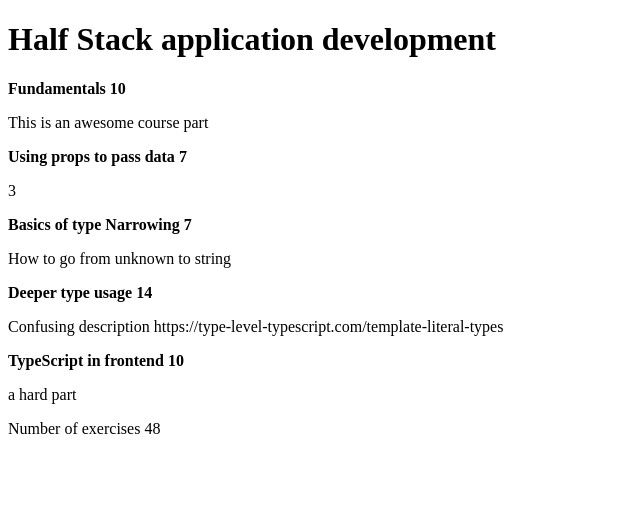
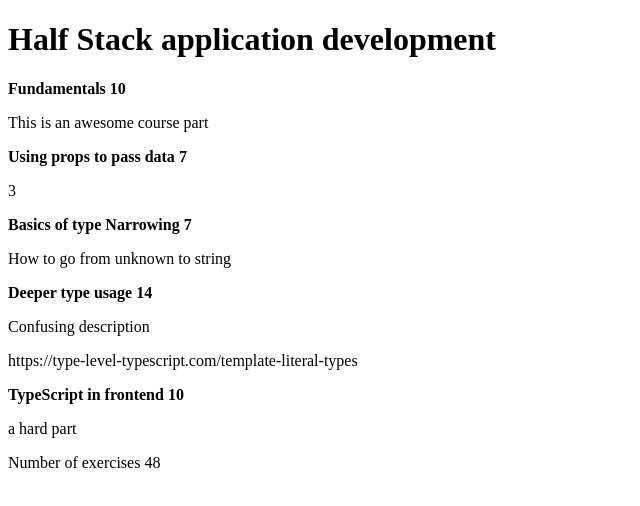
Before and after one commit to tyj916/fs-typescript, a React (Vite) app in the folder course/: page / in a window 1280 px wide. Shown: the top 506 px of the page, without its empty margins (0-640 px from the left). Built offline with nearby package versions, Linux system fonts and the light colour scheme.

Commit message:
Add switch case-based exhaustive type checking to Part component

```diff
--- a/course/src/components/Content.tsx
+++ b/course/src/components/Content.tsx
@@ -6,32 +6,11 @@ interface ContentProps {
 }
 
 const Content = ({ courseParts }: ContentProps) => {
-  const assertNever = (value: never): never => {
-    throw new Error(
-      `Unhandled discriminated union member: ${JSON.stringify(value)}`
-    );
-  };
-
   return (
     <div>
-      {courseParts.map(part => {
-        switch (part.kind) {
-          case 'basic':
-            return <div key={part.name}>
-              <Part part={part} /> {part.description}
-            </div>
-          case 'group':
-            return <div key={part.name}>
-              <Part part={part} /> {part.groupProjectCount}
-            </div>
-          case 'background':
-            return <div key={part.name}>
-              <Part part={part} /> {part.description} {part.backgroundMaterial}
-            </div>
-          default:
-            return assertNever(part);
-        }
-      })}
+      {courseParts.map(part => (
+        <Part part={part} />
+      ))}
     </div>
   )
 }
--- a/course/src/components/Part.tsx
+++ b/course/src/components/Part.tsx
@@ -1,15 +1,40 @@
-import type { CoursePart } from "../types";
+import type { CoursePartBase, CoursePart } from "../types";
 
 interface PartProps {
   part: CoursePart;
 }
 
+const PartBase = ({ name, exerciseCount }: CoursePartBase) => {
+  return <p><strong>{name} {exerciseCount}</strong></p>
+}
+
 const Part = ({ part }: PartProps) => {
-  return (
-    <div>
-      <p><strong>{part.name} {part.exerciseCount}</strong></p>
-    </div>
-  )
+  const assertNever = (value: never): never => {
+    throw new Error(
+      `Unhandled discriminated union member: ${JSON.stringify(value)}`
+    );
+  };
+
+  switch (part.kind) {
+    case 'basic':
+      return <div key={part.name}>
+        <PartBase name={part.name} exerciseCount={part.exerciseCount} />
+        <p>{part.description}</p>
+      </div>
+    case 'group':
+      return <div key={part.name}>
+        <PartBase name={part.name} exerciseCount={part.exerciseCount} />
+        <p>{part.groupProjectCount}</p>
+      </div>
+    case 'background':
+      return <div key={part.name}>
+        <PartBase name={part.name} exerciseCount={part.exerciseCount} />
+        <p>{part.description}</p>
+        <p>{part.backgroundMaterial}</p>
+      </div>
+    default:
+      return assertNever(part);
+  }
 };
 
 export default Part;
--- a/course/src/types.ts
+++ b/course/src/types.ts
@@ -1,4 +1,4 @@
-interface CoursePartBase {
+export interface CoursePartBase {
   name: string;
   exerciseCount: number;
 }
```
